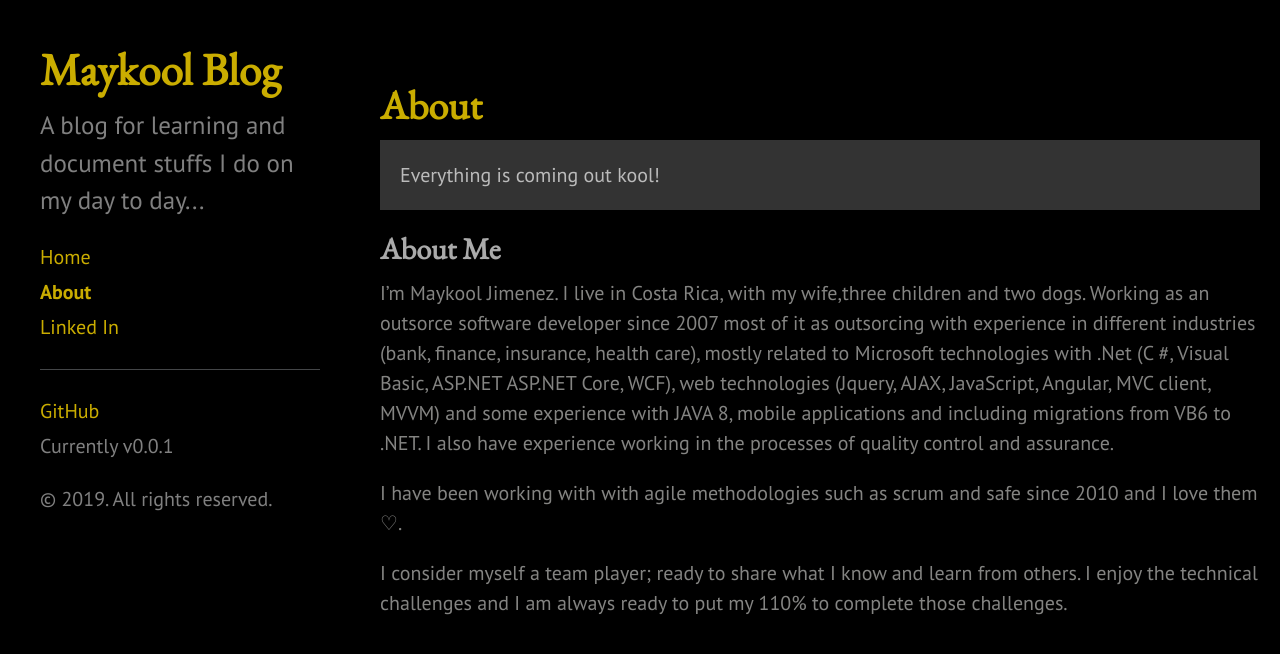
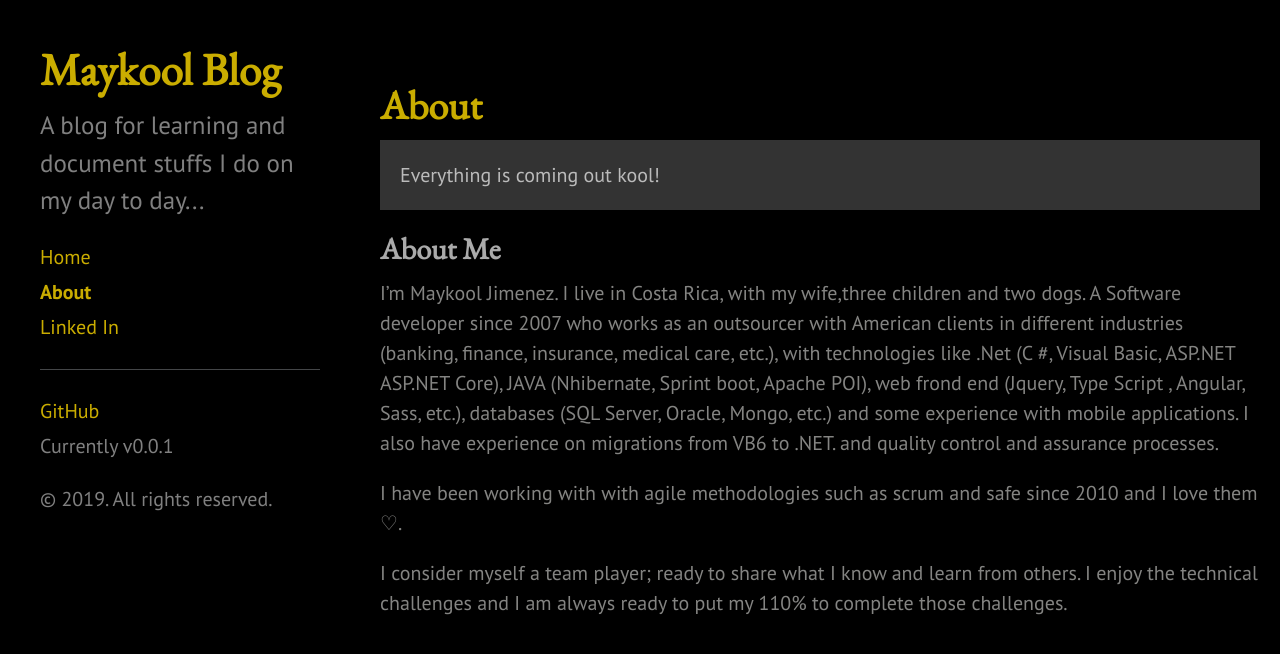
Before and after one commit to maykooljb/maykooljb.github.io, a Jekyll site: the page built from about.md, in a window 1280 px wide. Shown: the top 654 px of the page. Built offline with Jekyll 4.4.1, drawn with Linux system fonts in a browser that asks for light colours.

Commit message:
updates to about me description

```diff
--- a/about.md
+++ b/about.md
@@ -9,7 +9,7 @@ title: About
 
 ## About Me
 
-I'm Maykool Jimenez. I live in Costa Rica, with my wife,three children and two dogs. Working as an outsorce software developer since 2007 most of it as outsorcing with experience in different industries (bank, finance, insurance, health care), mostly related to Microsoft technologies with .Net (C #, Visual Basic, ASP.NET ASP.NET Core, WCF), web technologies (Jquery, AJAX, JavaScript, Angular, MVC client, MVVM) and some experience with JAVA 8, mobile applications and including migrations from VB6 to .NET. I also have experience working in the processes of quality control and assurance.
+I’m Maykool Jimenez. I live in Costa Rica, with my wife,three children and two dogs. A Software developer since 2007 who works as an outsourcer with American clients in different industries (banking, finance, insurance, medical care, etc.), with technologies like .Net (C #, Visual Basic, ASP.NET ASP.NET Core), JAVA (Nhibernate, Sprint boot, Apache POI), web frond end (Jquery, Type Script , Angular, Sass, etc.), databases (SQL Server, Oracle, Mongo, etc.) and some experience with mobile applications. I also have experience on migrations from VB6 to .NET. and quality control and assurance processes.
 
 I have been working with with agile methodologies such as scrum and safe since 2010 and I love them ♡.
 
```
